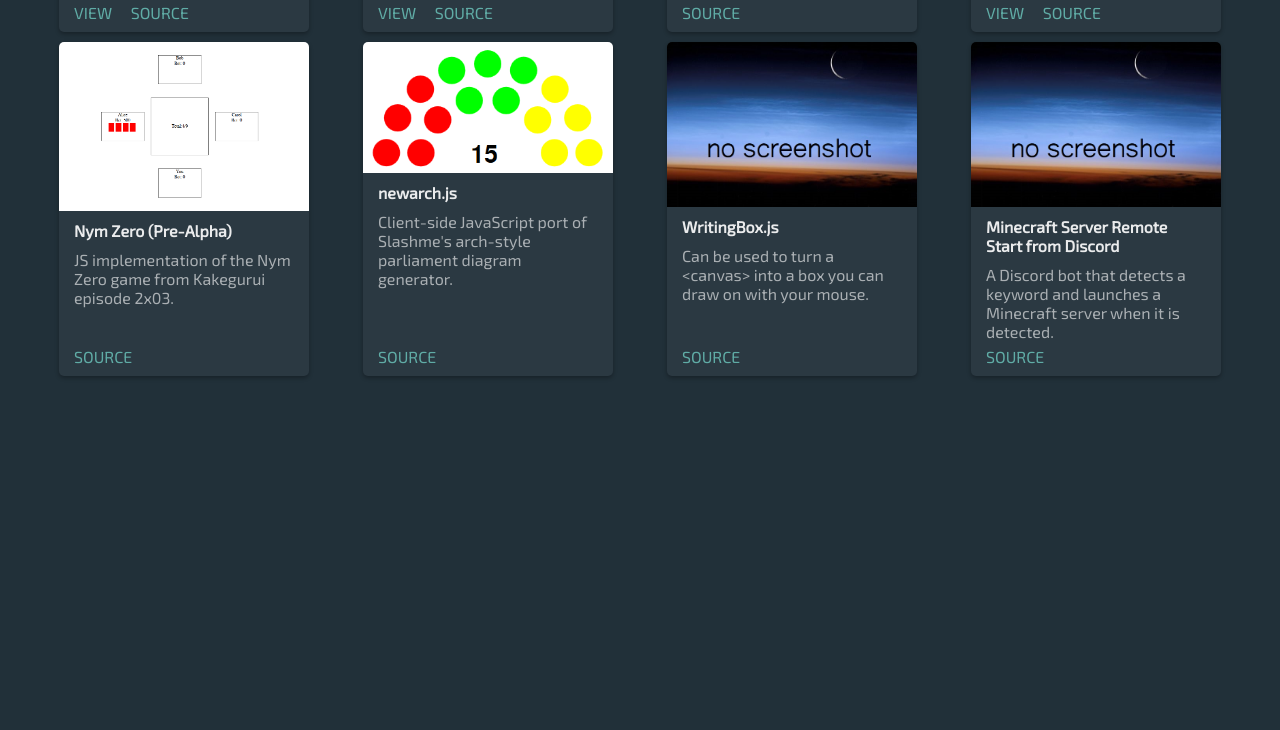
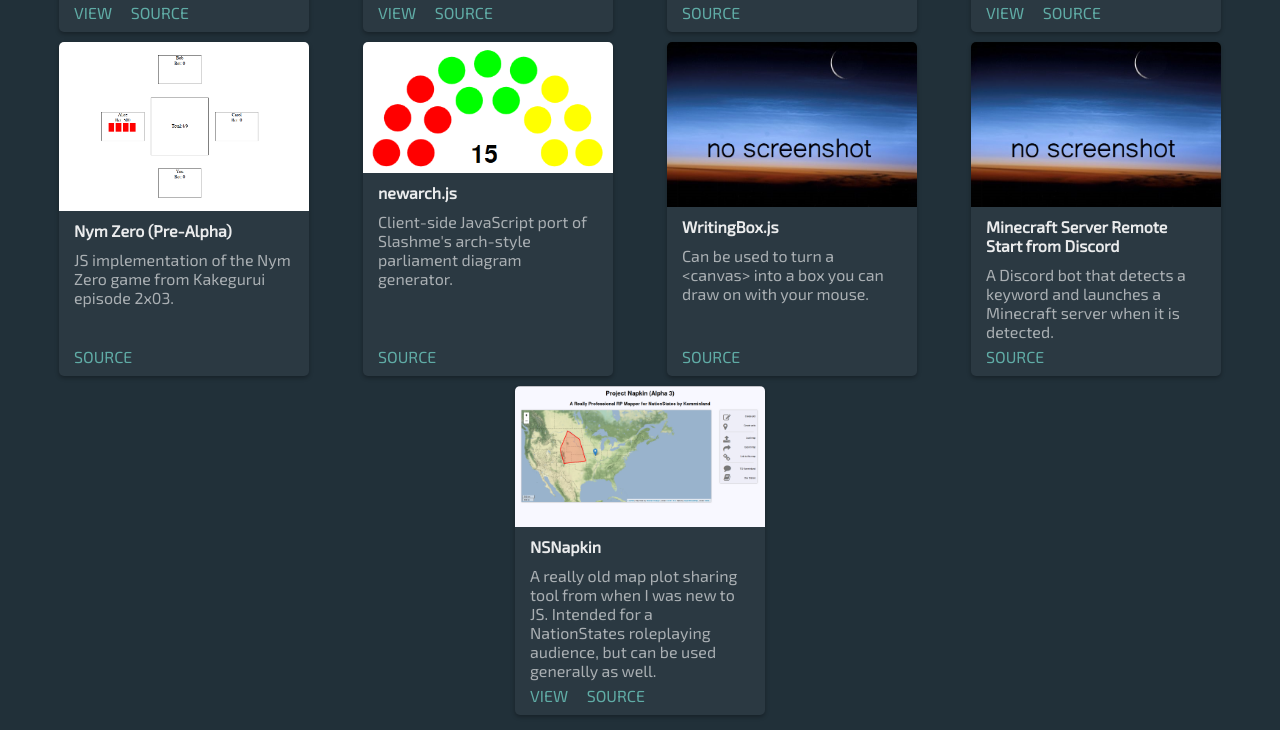
Before and after one commit to compupro/compupro.github.com, a plain HTML site: page index.html in a window 1280 px wide. Shown: the part 478-1208 px from the top of the page. Before the commit the page ends 869 px from the top, so only its background shows below. Drawn offline with Linux system fonts and the light colour scheme.

Commit message:
Add NSNapkin

```diff
--- a/index.html
+++ b/index.html
@@ -116,6 +116,19 @@
                 </div>
             </div>
 
+            <div class="project-card" onclick="window.location='https://nsnapkin.neocities.org'">
+                <img class="project-img" src="images/project-nsnapkin.png">
+                <div class="project-info">
+                    <p class="project-title">NSNapkin</p>
+                    <p class="project-blurb">A really old map plot sharing tool from when I was new to JS. Intended for a NationStates roleplaying audience, but can be used generally as well.</p>
+                </div>
+                <div class="project-dummy"></div>
+                <div class="project-actions">
+                    <a class="project-action" href="https://nsnapkin.neocities.org">VIEW</a>
+                    <a class="project-action" href="https://github.com/compupro/nsnapkin">SOURCE</a>
+                </div>
+            </div>
+
         </div>
         <script src="index.js"></script>
     </body>
```
Also changed, not shown: images/project-nsnapkin.png (added).
